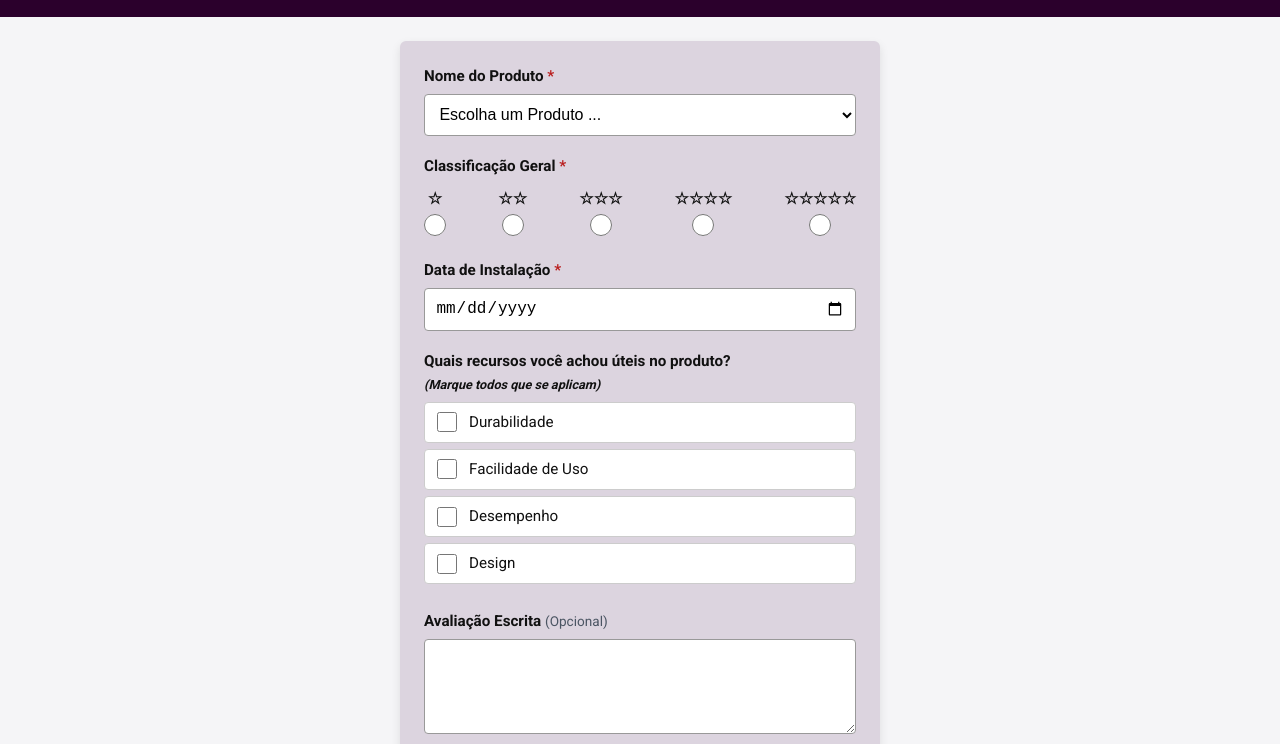
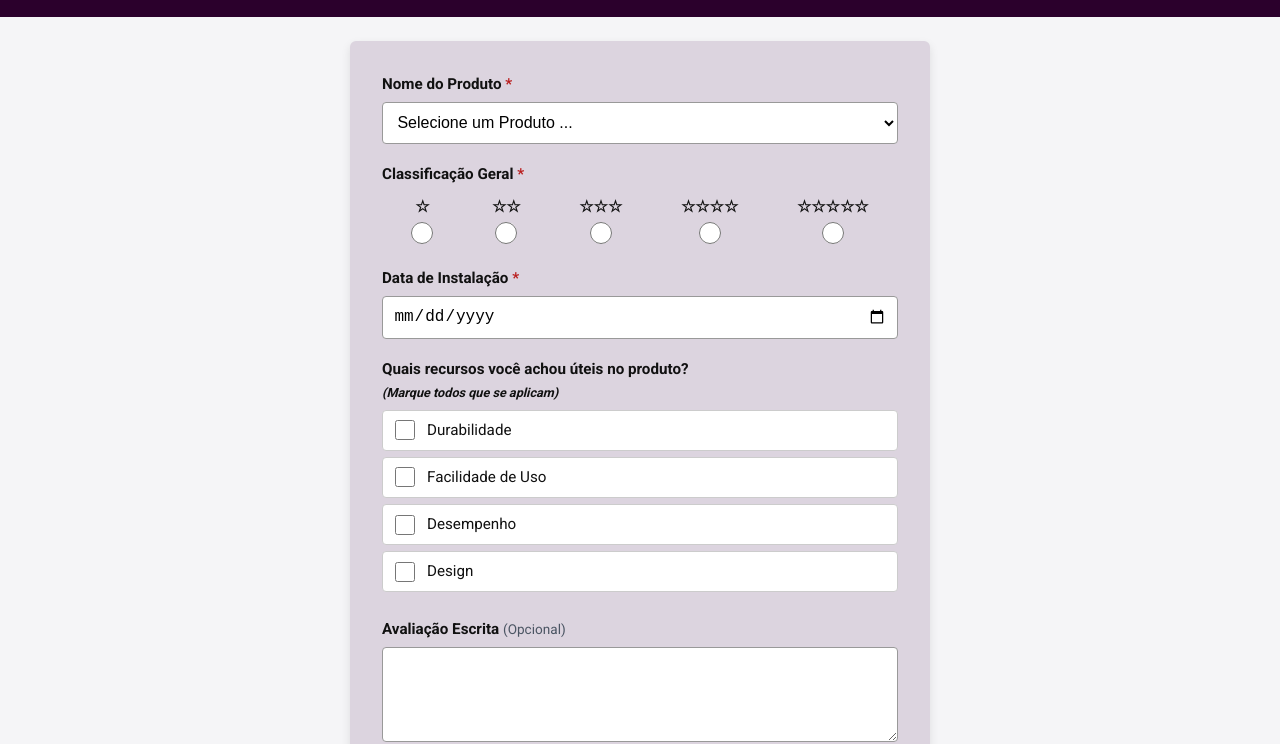
Before and after one commit to Ivancarvalho/wdd131, a plain HTML site: page formulario.html in a window 1280 px wide. Shown: the part 65-809 px from the top of the page. Drawn offline with Linux system fonts and the light colour scheme.

Commit message:
Corrigi texto do select e adicionei media query em formulario.css

```diff
--- a/estilos/formulario.css
+++ b/estilos/formulario.css
@@ -209,3 +209,15 @@ footer {
 footer p {
     margin-bottom: 0.3rem;
 }
+
+/* Layout responsivo para telas maiores */
+@media screen and (min-width: 600px) {
+    main {
+        max-width: 580px;
+        padding: 2rem;
+    }
+
+    .rating-group {
+        justify-content: space-around;
+    }
+}
--- a/formulario.html
+++ b/formulario.html
@@ -27,7 +27,7 @@
             <div class="form-item">
                 <label for="produto">Nome do Produto <span class="req">*</span></label>
                 <select id="produto" name="produto" required>
-                    <option value="" disabled selected>Escolha um Produto ...</option>
+                    <option value="" disabled selected>Selecione um Produto ...</option>
                 </select>
             </div>
 
```
